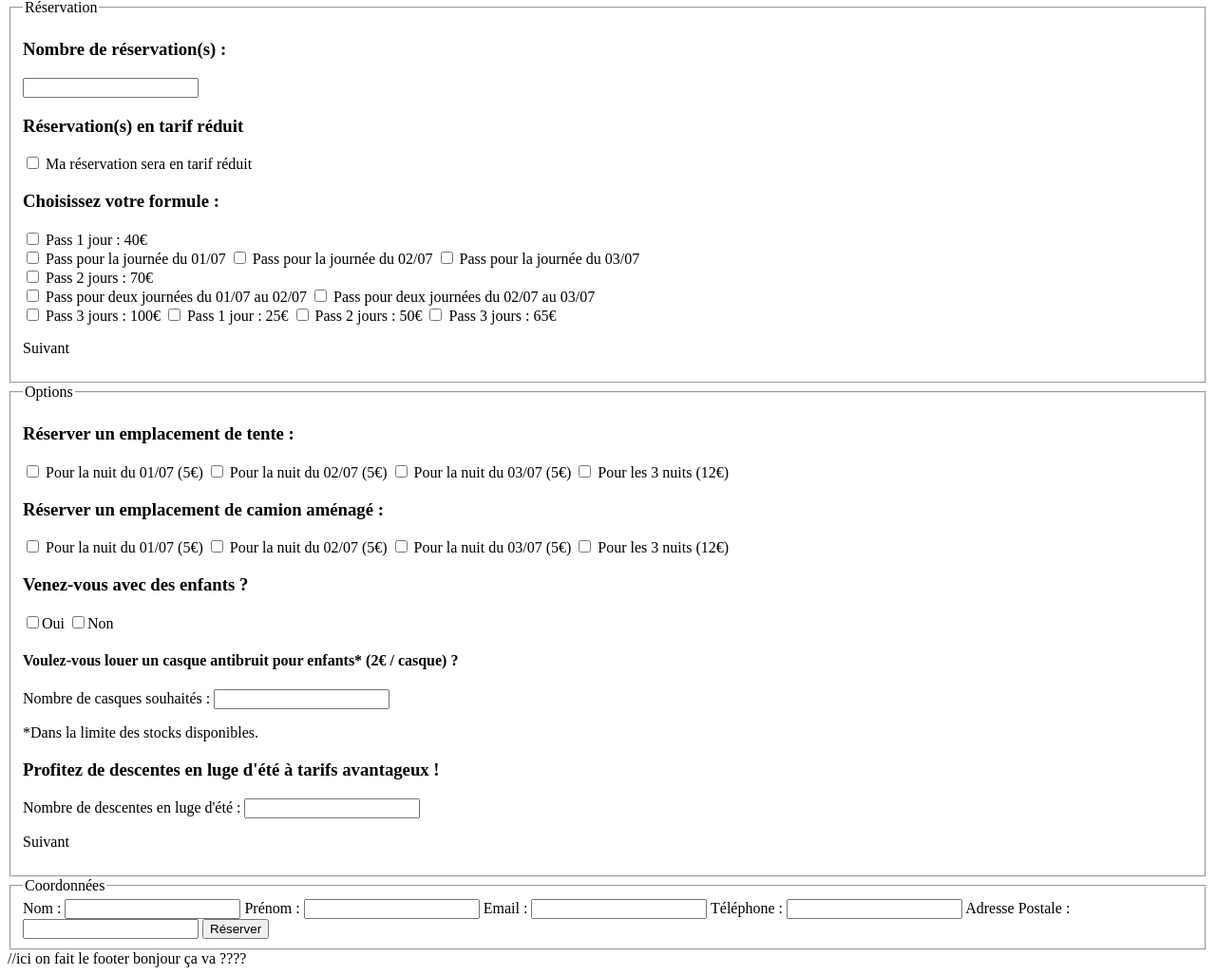
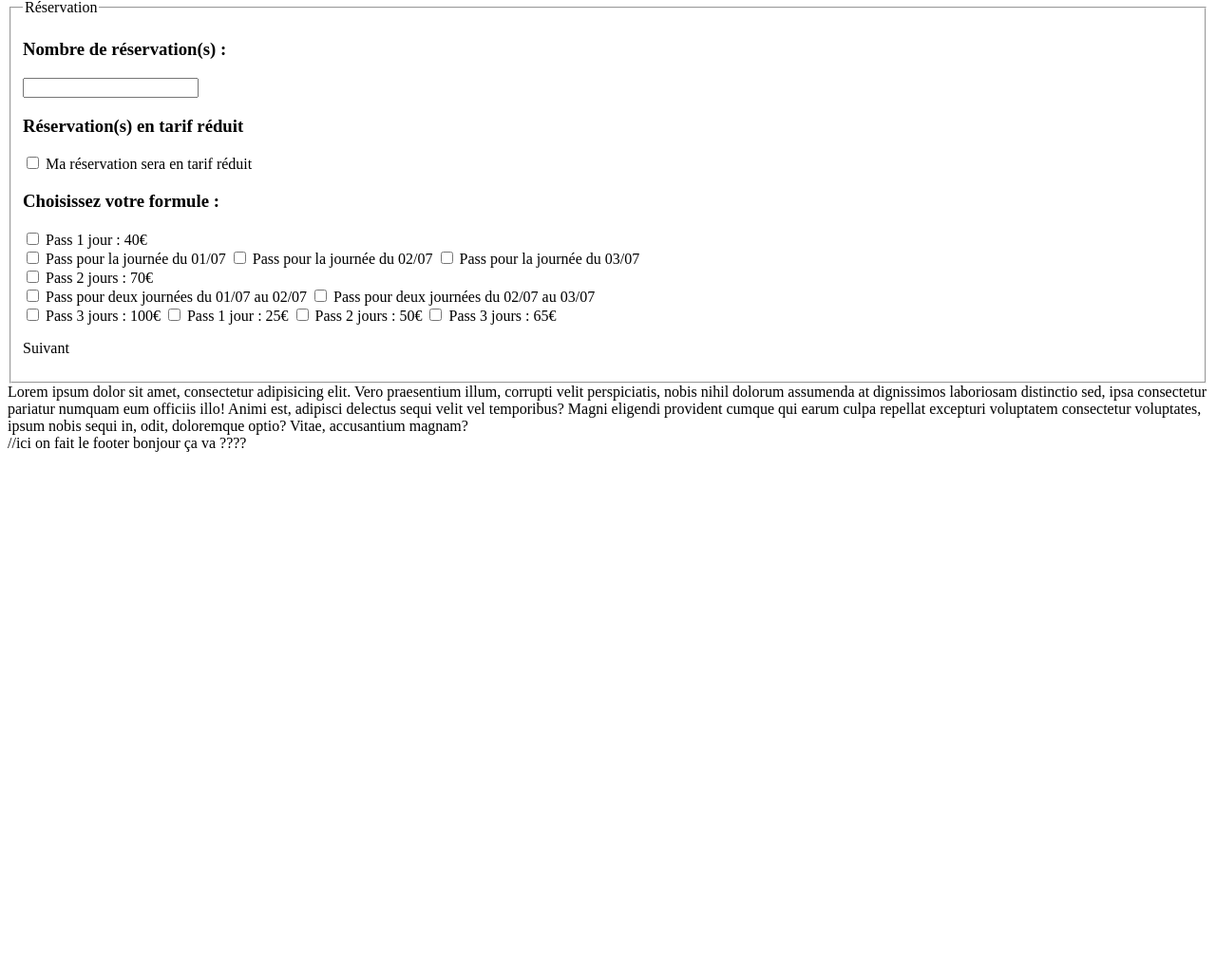
Before and after one commit to Oliviermaignan/briefFormulaire, a PHP site: page / in a window 1280 px wide. Shown: the part 27-1054 px from the top of the page at 95% size. After the commit the page ends 503 px from the top, so only its background shows below. Run offline with PHP 8.4, Linux system fonts and the light colour scheme.

Commit message:
fonction affichage ok

```diff
--- /dev/null
+++ b/assets/form.css
@@ -0,0 +1,3 @@
+.hidden{
+    display: none;
+}
--- a/includes/formulaire.php
+++ b/includes/formulaire.php
@@ -46,7 +46,7 @@
 
       <!-- FACULTATIF : ajouter un pass groupe (5 adultes : 150€ / jour) uniquement pass 1 jour -->
 
-      <p class="bouton" onclick="suivant('option')">Suivant</p>
+      <p class="bouton" onclick="displayForm(2)">Suivant</p>
     </fieldset>
     <fieldset id="options">
       <legend>Options</legend>
@@ -86,7 +86,7 @@
       <label for="NombreLugesEte">Nombre de descentes en luge d'été :</label>
       <input type="number" name="NombreLugesEte" id="NombreLugesEte">
 
-      <p class="bouton" onclick="suivant('coordonnees')">Suivant</p>
+      <p class="bouton" onclick="displayForm(3)">Suivant</p>
     </fieldset>
     <fieldset id="coordonnees">
       <legend>Coordonnées</legend>
--- a/includes/header.php
+++ b/includes/header.php
@@ -5,6 +5,7 @@
   <meta name="viewport" content="width=device-width, initial-scale=1.0">
   <title>Formulaire de réservation Music Vercos Festival</title>
   <link rel="stylesheet" href="../assets/style.css">
+  <link rel="stylesheet" href="../assets/form.css">
   <script src="../assets/script.js" defer></script>
 </head>
 <body>
--- a/includes/sectionAdmin.php
+++ b/includes/sectionAdmin.php
@@ -0,0 +1,2 @@
+<div class="admin-container">Lorem ipsum dolor sit amet, consectetur adipisicing elit. Vero praesentium illum, corrupti velit perspiciatis, nobis nihil dolorum assumenda at dignissimos laboriosam distinctio sed, ipsa consectetur pariatur numquam eum officiis illo!
+Animi est, adipisci delectus sequi velit vel temporibus? Magni eligendi provident cumque qui earum culpa repellat excepturi voluptatem consectetur voluptates, ipsum nobis sequi in, odit, doloremque optio? Vitae, accusantium magnam?</div>
```
Also changed, not shown: assets/script.js (+29 -0 lines).
